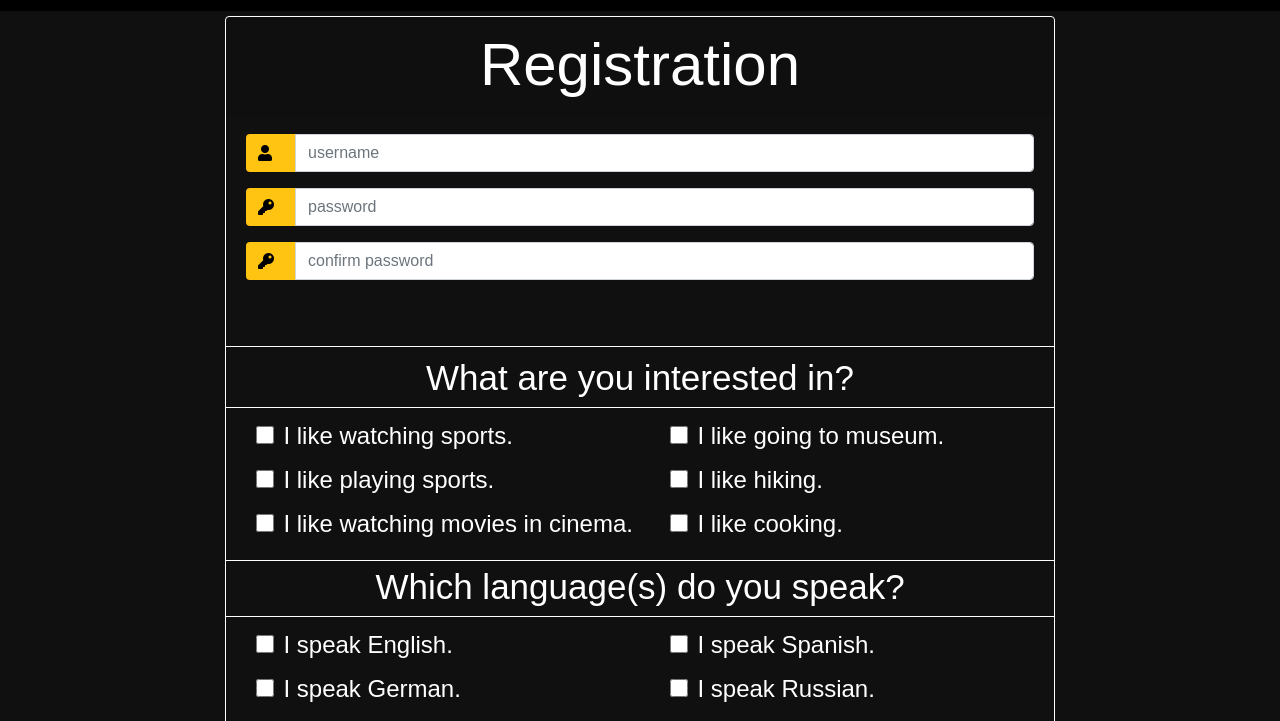
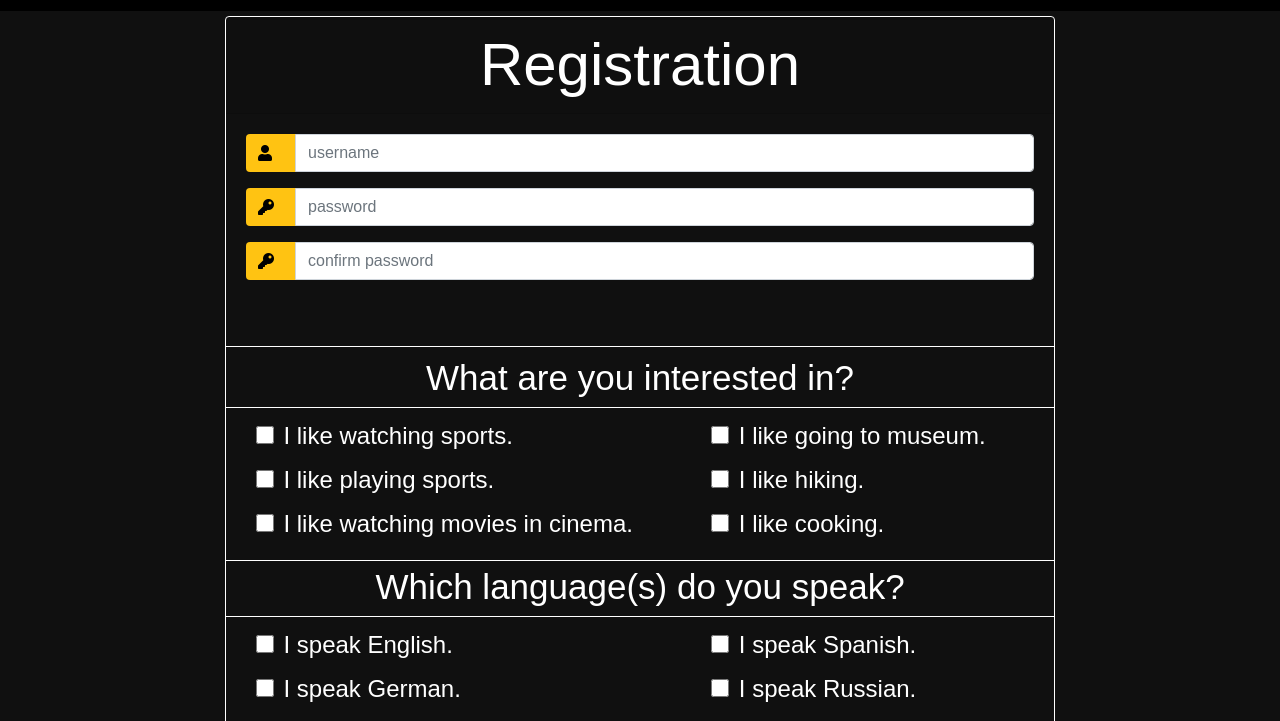
Before and after one commit to JuhaszPeter1337/SoftwareArchitectures, a website: page frontend/registration.html in a window 1280 px wide. Shown: the part 79-800 px from the top of the page. Drawn offline with nearby package versions, Linux system fonts and the light colour scheme; a script that the page names is missing.

Commit message:
Changed registration design
Signed-off-by: Juhasz Peter <juhasz.peter1337@gmail.com>

```diff
--- a/frontend/css/registration.css
+++ b/frontend/css/registration.css
@@ -17,7 +17,6 @@ html,body{
     background-color:#101010;
     height: 100%;
     font-family: 'Numans', sans-serif;
-    overflow-y: hidden;
     overflow-x: hidden;
 }
 
@@ -29,7 +28,6 @@ h3{
 }
 
 .container{
-    height: 100%;
     align-content: center;
 }
 
@@ -122,11 +120,11 @@ input:focus{
 }
 
 .interests_first_div{
-    width: 450px;
+    width: 55%;
 }
 
 .interests_second_div{
-    width: 450px;
+    width: 45%;
 }
 
 .languages{
@@ -146,11 +144,11 @@ input:focus{
 }
 
 .languages_first_div{
-    width: 450px;
+    width: 55%;
 }
 
 .languages_second_div{
-    width: 450px;
+    width: 45%;
 }
 
 label{
```
